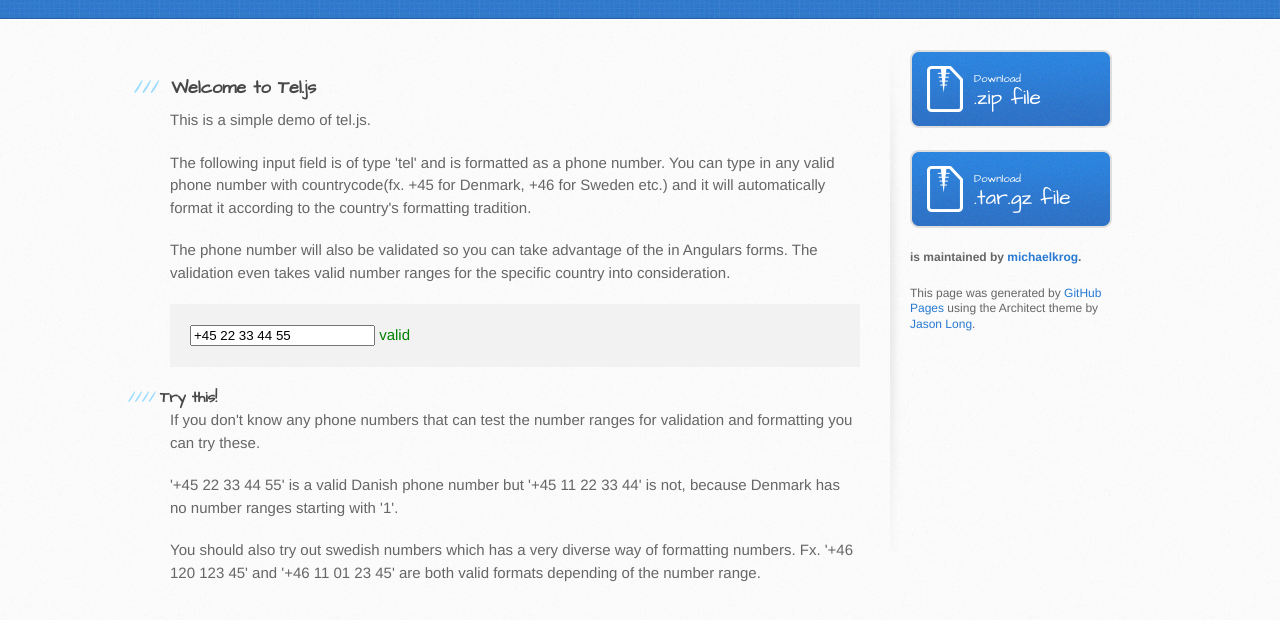
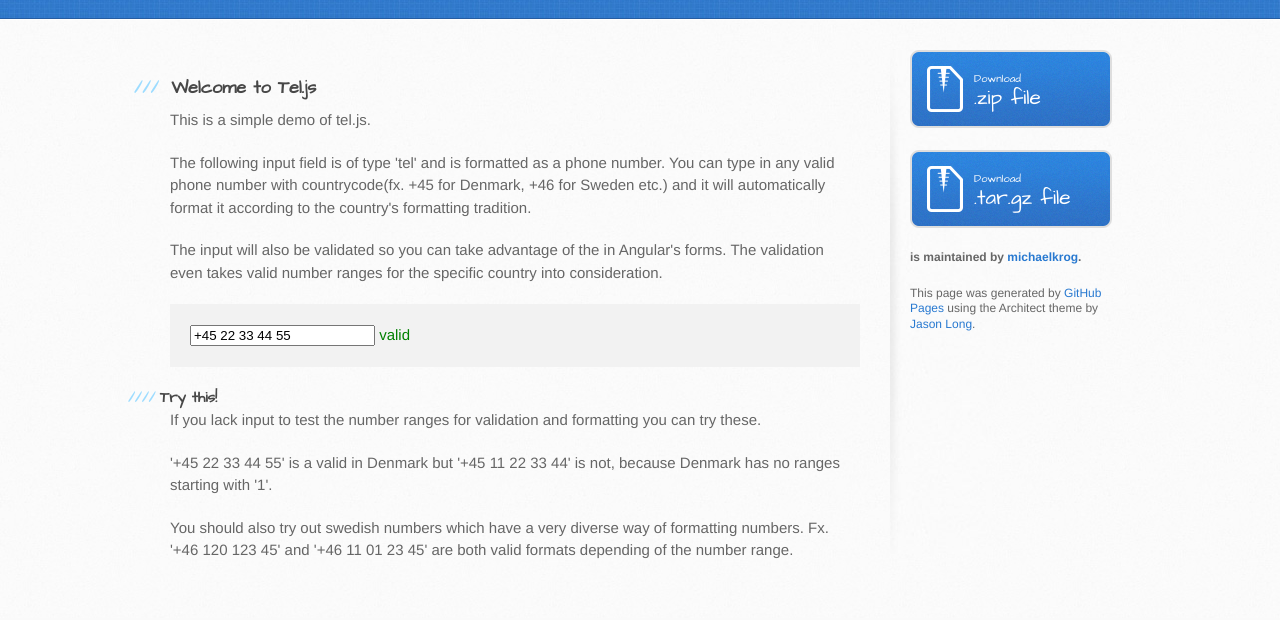
Before and after one commit to michaelkrog/tel.js, a website: page index.html in a window 1280 px wide. Shown: the part 182-802 px from the top of the page. Drawn offline with Linux system fonts and the light colour scheme.

Commit message:
SEO update

```diff
--- a/index.html
+++ b/index.html
@@ -5,6 +5,7 @@
     <meta charset='utf-8'>
     <meta http-equiv="X-UA-Compatible" content="chrome=1">
     <meta name="viewport" content="width=device-width, initial-scale=1, maximum-scale=1">
+<meta name="description" content="Tel.js is an AngularJS directive and filter for validating and formatting international phone numbers.">
     <link href='https://fonts.googleapis.com/css?family=Architects+Daughter' rel='stylesheet' type='text/css'>
     <link rel="stylesheet" type="text/css" href="stylesheets/stylesheet.css" media="screen" />
     <link rel="stylesheet" type="text/css" href="stylesheets/pygment_trac.css" media="screen" />
@@ -41,7 +42,7 @@
                     The following input field is of type 'tel' and is formatted as a phone number. You can type in any valid phone number with countrycode(fx. +45 for Denmark, +46 for Sweden etc.) and it will automatically format it according to the country's formatting tradition.
                     </p>
                     <p>
-                        The phone number will also be validated so you can take advantage of the in Angulars forms. The validation even takes valid number ranges for the specific country into consideration.
+                        The input  will also be validated so you can take advantage of the in Angular's forms. The validation even takes valid number ranges for the specific country into consideration.
                     </p>
                     <p ng-init="number='+4522334455'">
                         <form name="telform">
@@ -54,13 +55,13 @@
 
                     <h4>Try this!</h4>
                     <p>
-                        If you don't know any phone numbers that can test the number ranges for validation and formatting you can try these.
+                        If you lack input to test the number ranges for validation and formatting you can try these.
                         </p>
                         <p>
-                        '+45 22 33 44 55' is a valid Danish phone number but '+45 11 22 33 44' is not, because Denmark has no number ranges starting with '1'.
+                        '+45 22 33 44 55' is a valid in Denmark but '+45 11 22 33 44' is not, because Denmark has no ranges starting with '1'.
                     </p>
                     <p>
-                    You should also try out swedish numbers which has a very diverse way of formatting numbers. Fx. '+46 120 123 45' and '+46 11 01 23 45' are both valid formats depending of the number range.
+                    You should also try out swedish numbers which have a very diverse way of formatting numbers. Fx. '+46 120 123 45' and '+46 11 01 23 45' are both valid formats depending of the number range.
                    </p>
 
             </section>
```
